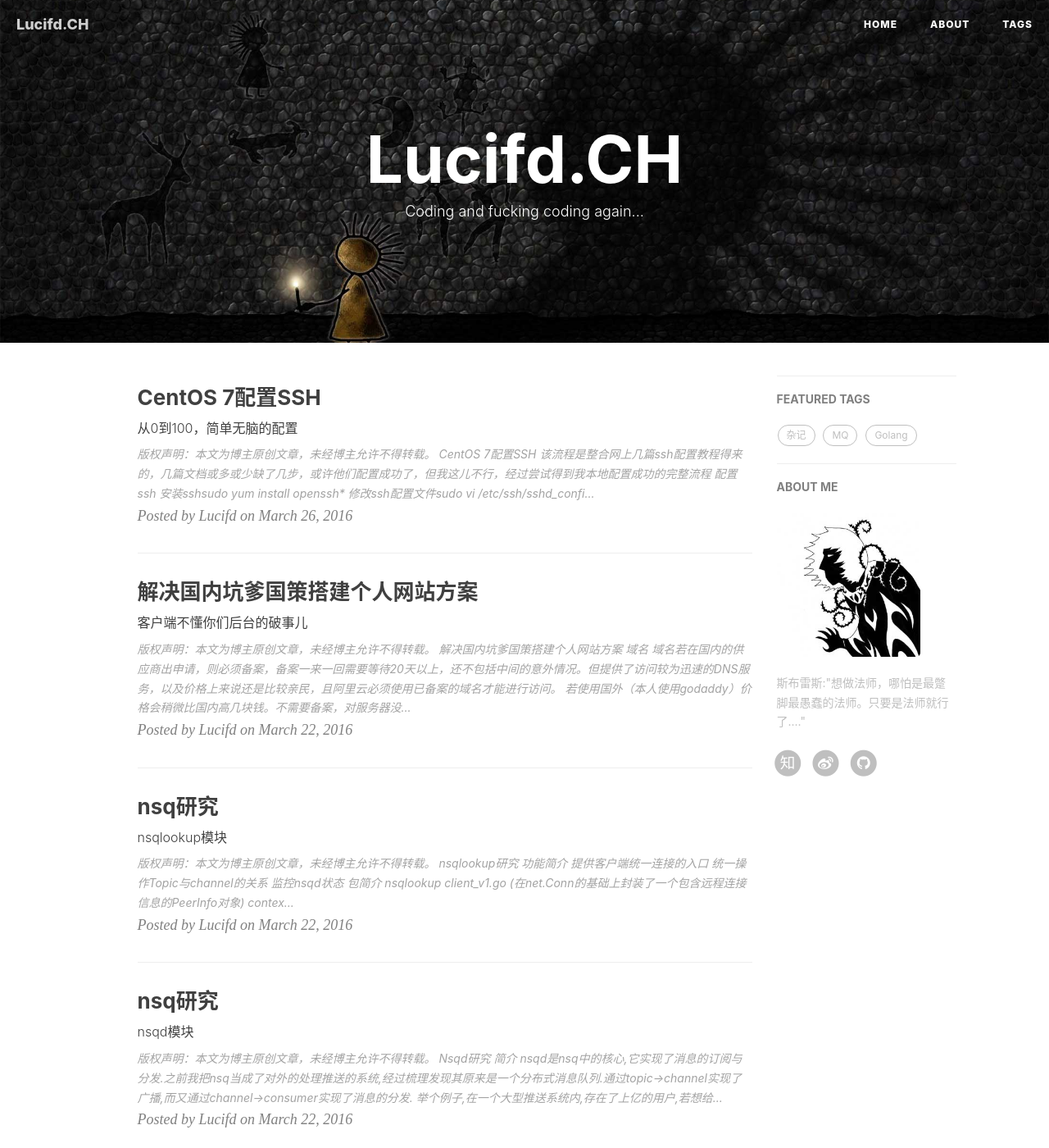
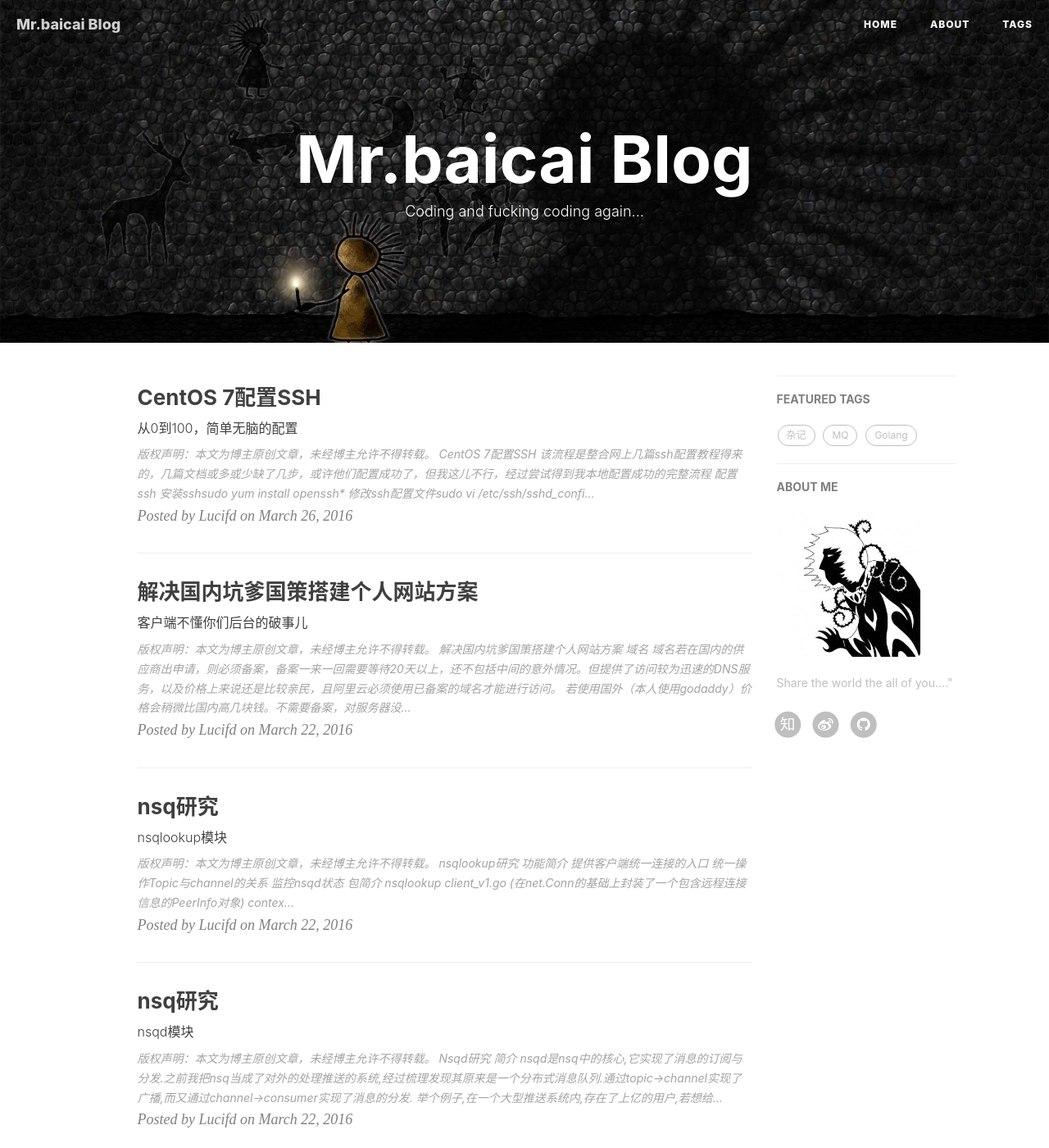
Before and after one commit to dashen19930328/zhangli.github.com, a Jekyll site: the page built from index.html, in a window 1280 px wide and 1400 px high. Shown: the whole window at 82% size. Built offline with Jekyll 4.4.1, drawn with Linux system fonts in a browser that asks for light colours; nearby versions of some CDN libraries; the list of posts is cut into pages by our own code; comment, search, counter and statistics services are not loaded; some of the changed text lies outside the part shown.

Commit message:
Update _config.yml

```diff
--- a/_config.yml
+++ b/_config.yml
@@ -1,10 +1,10 @@
 # Site settings
-title: Lucifd.CH
-SEOTitle: C.H的博客 | Lucifd Blog
+title: Mr.baicai Blog
+SEOTitle: Mr.baicai's blog |  Blog
 header-img: img/home-bg.jpg
-email: lucifd@sina.cn
+email: Mr.baicai@sina.cn
 description: "记录下将要被遗忘的事"
-keyword: "Lucifd, Lucifd.Ch, Lucifd Blog, 博客, 个人网站, 互联网, Android, Golang"
+keyword: "Mr., Mr.baicai, Mr.baicai Blog, 博客, 个人网站, 互联网, Android, Golang"
 url: "http://dashen19930328.github.io"              # your host, for absolute URL
 baseurl: ""                             # for example, '/blog' if your blog hosted on 'host/blog'
 
@@ -12,9 +12,9 @@ baseurl: ""                             # for example, '/blog' if your blog host
 
 # SNS settings
 RSS: false
-weibo_username:     lucifdch
-zhihu_username:     lucifd
-github_username:    lucifdch
+weibo_username:     Mr.baicai
+zhihu_username:     Mr.baicai
+github_username:    Mr.baicai
 # twitter_username:   lucifd
 # facebook_username:  lucifd
 
@@ -68,7 +68,7 @@ disqus_username: lucifd
 
 # Sidebar settings
 sidebar: true                           # whether or not using Sidebar.
-sidebar-about-description: "斯布雷斯:\"想做法师，哪怕是最蹩脚最愚蠢的法师。只要是法师就行了....\""
+sidebar-about-description: "Share the world the all of you....\""
 sidebar-avatar: /img/avatar-lucifd.jpg      # use absolute URL, seeing it's used in both `/` and `/about/`
 
 
```
